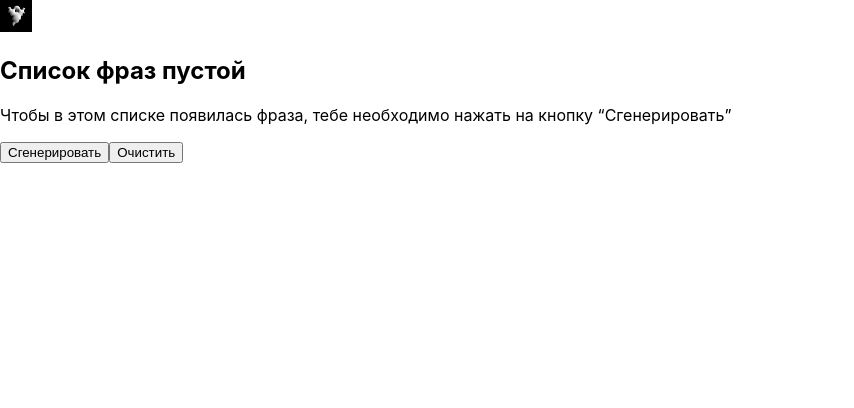
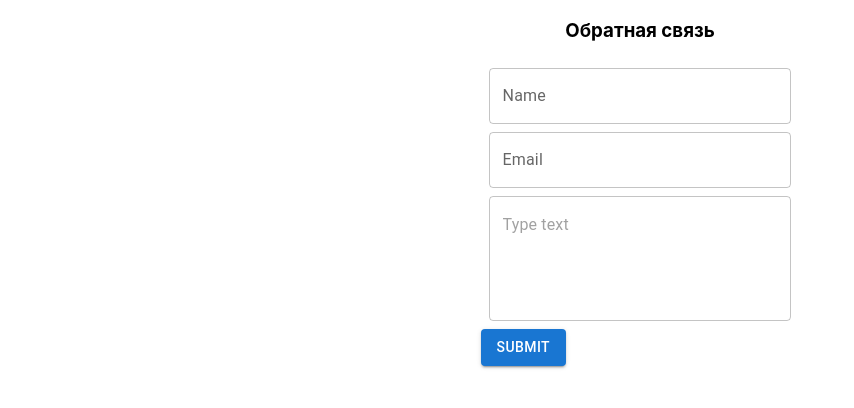
Before and after one commit to faceless49/arch-tutorial, a React (Create React App) app: page / in a window 1280 px wide. Shown: the top 408 px of the page, without its empty margins (0-854 px from the left). Built offline with nearby package versions, Linux system fonts and the light colour scheme.

Commit message:
Сделал ДЗ№5

```diff
--- a/package.json
+++ b/package.json
@@ -3,6 +3,9 @@
   "version": "0.1.0",
   "private": true,
   "dependencies": {
+    "@emotion/react": "^11.5.0",
+    "@emotion/styled": "^11.3.0",
+    "@mui/material": "^5.0.4",
     "@testing-library/jest-dom": "^5.11.4",
     "@testing-library/react": "^11.1.0",
     "@testing-library/user-event": "^12.1.10",
--- a/src/index.tsx
+++ b/src/index.tsx
@@ -3,7 +3,8 @@ import ReactDOM from "react-dom";
 import "./index.css";
 // import { App } from "./tutorial-1/App";
 // import { App } from "./tutorial-2/App";
-import { App } from "./tutorial-4/App";
+// import { App } from "./tutorial-4/App";
+import { App } from "./tutorial-5/App";
 
 ReactDOM.render(
   <React.StrictMode>
--- /dev/null
+++ b/src/tutorial-5/App.module.scss
@@ -0,0 +1,5 @@
+.App {
+  display: flex;
+  flex-direction: column;
+  align-items: center;
+}
--- /dev/null
+++ b/src/tutorial-5/App.tsx
@@ -0,0 +1,100 @@
+import { ChangeEvent, useEffect, useState } from "react";
+import Box from "@mui/material/Box";
+import TextField from "@mui/material/TextField";
+import { Button } from "@mui/material";
+import List from "./components/List";
+import styles from "./App.module.scss";
+export type ProfilePropsType = {
+  fullName: string;
+  email?: string;
+  text: string;
+};
+
+export const App = () => {
+  let [comments, setComments] = useState<ProfilePropsType[]>([]);
+  let [fullName, setFullName] = useState<string>("");
+  let [email, setEmail] = useState<string>("");
+  let [text, setText] = useState<string>("");
+
+  const getName = (e: ChangeEvent<HTMLInputElement>) => {
+    setFullName(e.currentTarget.value);
+  };
+  const getMail = (e: ChangeEvent<HTMLInputElement>) => {
+    setEmail(e.currentTarget.value);
+  };
+  const getText = (e: ChangeEvent<HTMLInputElement | HTMLTextAreaElement>) => {
+    setText(e.currentTarget.value);
+  };
+
+  const onClick = () => {
+    if (fullName && email && text) {
+      setComments([...comments, { fullName, email, text }]);
+    }
+  };
+  useEffect(() => {
+    console.log(comments);
+    if (localStorage.comments) {
+      setComments([...JSON.parse(localStorage.data)]);
+    }
+  }, []);
+
+  useEffect(() => {
+    localStorage.setItem("comments", JSON.stringify(comments));
+  }, [comments]);
+
+  return (
+    <div className={styles.App}>
+      {comments.map((el, i) => {
+        return (
+          <List
+            key={i}
+            fullName={el.fullName}
+            email={el.email}
+            text={el.text}
+          />
+        );
+      })}
+      <h3>Обратная связь</h3>
+      <Box
+        component="form"
+        sx={{
+          "& .MuiTextField-root": {
+            m: 1,
+            width: "30ch",
+            display: "flex",
+            flexDirection: "column",
+          },
+        }}
+        noValidate
+        autoComplete="off"
+      >
+        <div>
+          <TextField
+            id="outlined-multiline-flexible"
+            label="Name"
+            multiline
+            maxRows={4}
+            onChange={getName}
+          />
+          <TextField
+            id="outlined-textarea"
+            label="Email"
+            placeholder="Email"
+            multiline
+            onChange={getMail}
+          />
+          <TextField
+            id="outlined-multiline-static"
+            multiline
+            rows={4}
+            placeholder="Type text"
+            onChange={getText}
+          />
+          <Button variant="contained" onClick={onClick}>
+            Submit
+          </Button>
+        </div>
+      </Box>
+    </div>
+  );
+};
--- /dev/null
+++ b/src/tutorial-5/components/List.tsx
@@ -0,0 +1,36 @@
+import * as React from "react";
+import List from "@mui/material/List";
+import ListItem from "@mui/material/ListItem";
+import Divider from "@mui/material/Divider";
+import ListItemText from "@mui/material/ListItemText";
+import ListItemAvatar from "@mui/material/ListItemAvatar";
+import Avatar from "@mui/material/Avatar";
+import Typography from "@mui/material/Typography";
+import { ProfilePropsType } from "../App";
+
+export default function AlignItemsList(props: ProfilePropsType) {
+  return (
+    <List sx={{ width: "100%", maxWidth: 360, bgcolor: "background.paper" }}>
+      <ListItem alignItems="flex-start">
+        <ListItemAvatar>
+          <Avatar alt="Remy Sharp" src="/static/images/avatar/1.jpg" />
+        </ListItemAvatar>
+        <ListItemText
+          primary={props.fullName}
+          secondary={
+            <React.Fragment>
+              <Typography
+                sx={{ display: "inline" }}
+                component="span"
+                variant="body2"
+                color="text.primary"
+              ></Typography>
+              {props.text}
+            </React.Fragment>
+          }
+        />
+      </ListItem>
+      <Divider variant="inset" component="li" />
+    </List>
+  );
+}
```
Also changed, not shown: src/tutorial-5/utils/utils.tsx (added, +7 -0 lines), 1 other file (tests, documents, lock files or other folders).
